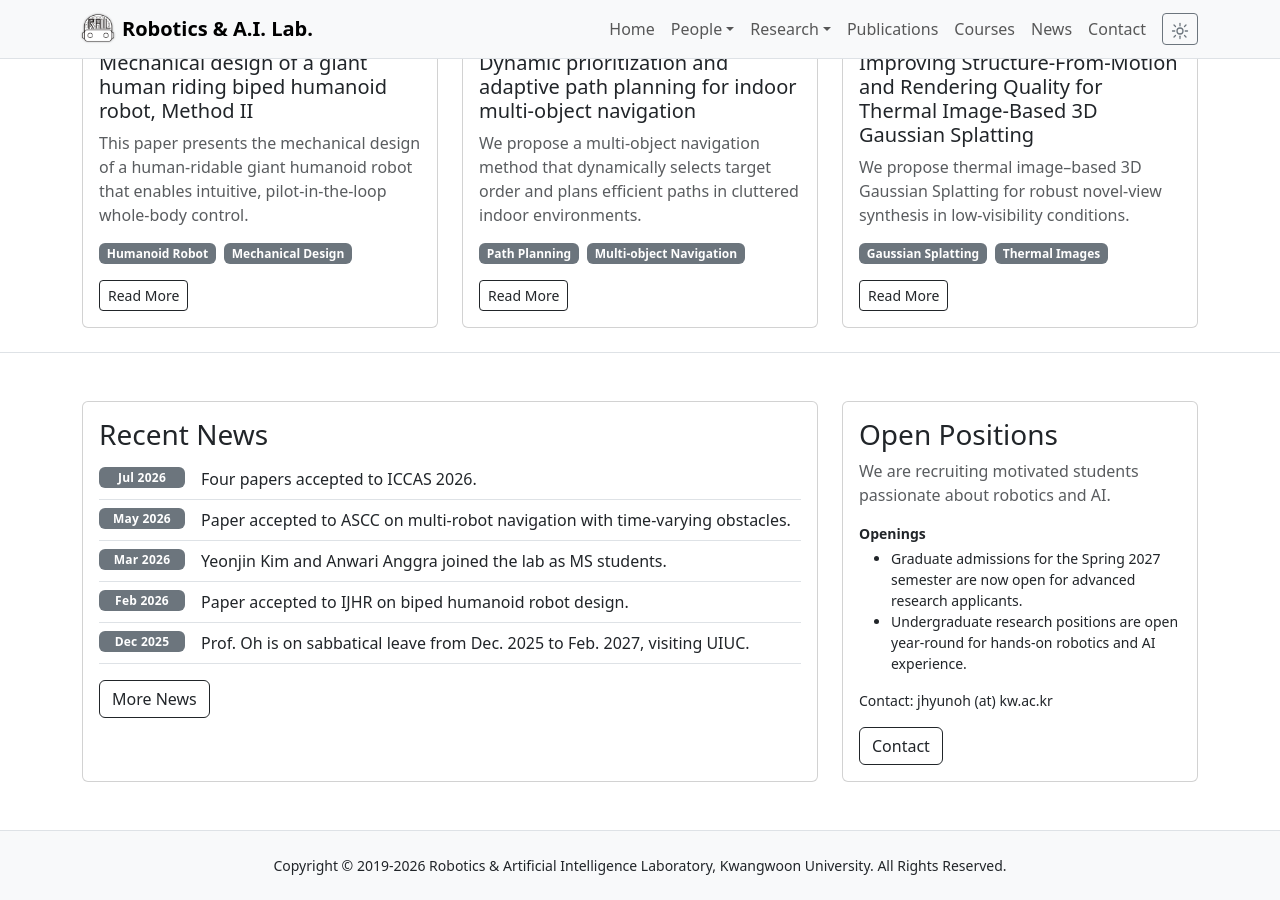
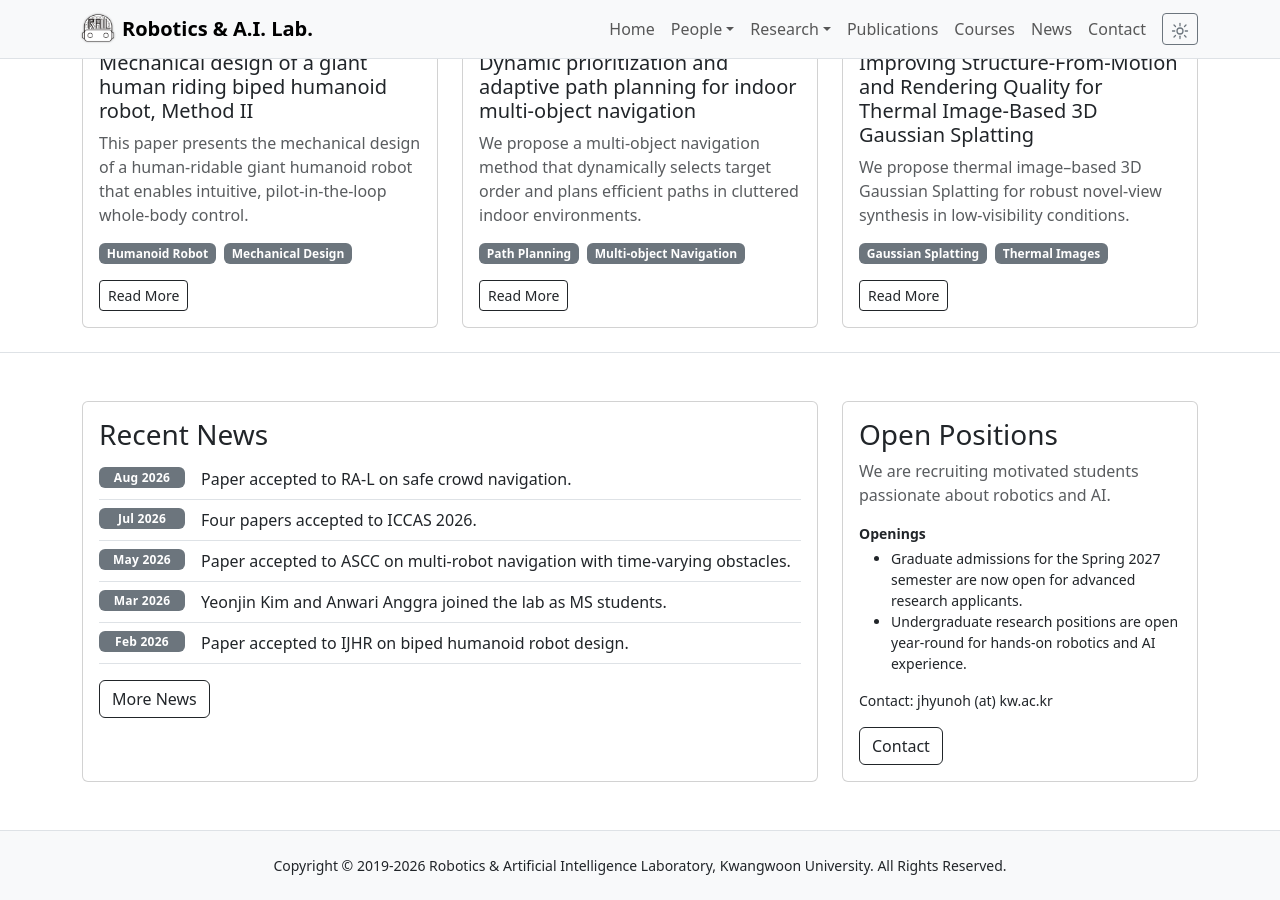
Before and after one commit to robotailab/robotailab.github.io, a Jekyll site: the page built from index.md, in a window 1280 px wide and 900 px high, scrolled down 858 px. Built offline with Jekyll 4.4.1, drawn with Linux system fonts in a browser that asks for light colours.

Commit message:
Add RA-L paper acceptance

```diff
--- a/_data/news.yml
+++ b/_data/news.yml
@@ -1,3 +1,6 @@
+- date: 2026-08-01
+  title: "Paper accepted to RA-L on safe crowd navigation."
+
 - date: 2026-07-01
   title: "Four papers accepted to ICCAS 2026."
 
--- a/_data/publications.yml
+++ b/_data/publications.yml
@@ -1,6 +1,8 @@
 - id: intl-journals
   title: International Journals
   items:
+    - year: 2026
+      text: 'I Made Putra Arya Winata and Junghyun Oh*, "Uncertainty-calibrated Hamilton-Jacobi value learning for safe crowd navigation," IEEE Robotics and Automation Letters (RA-L), 2026 (accepted).'
     - year: 2026
       text: 'Ill-Woo Park, Junghyun Oh, and Suhan Park*, "Mechanical design of a giant human riding biped humanoid robot, Method II," International Journal of Humanoid Robotics, vol. 23, no. 2, pp. 2650002, Mar. 2026.'
     - year: 2025
```
